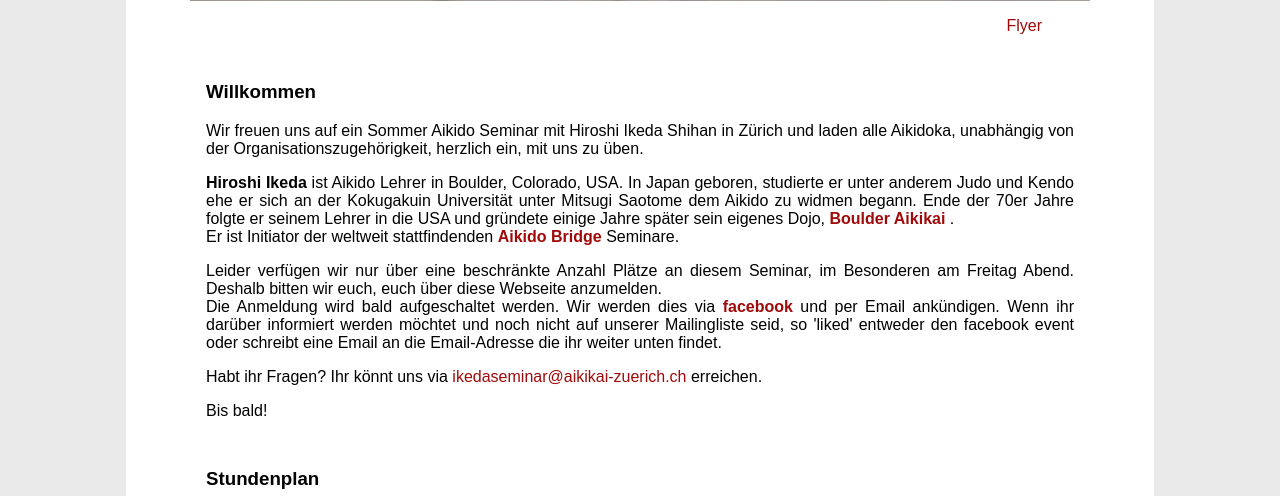
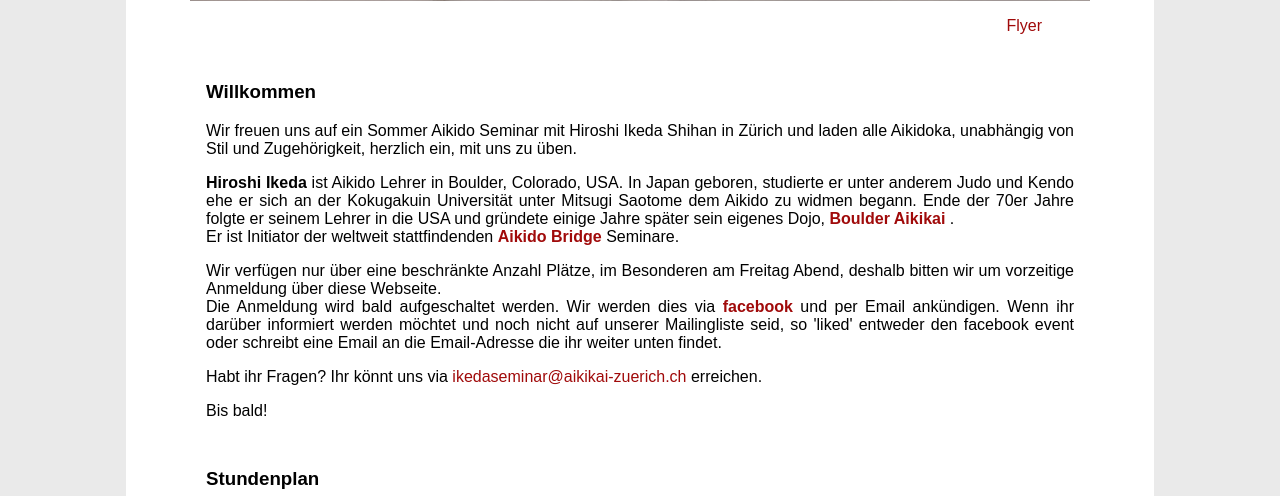
Before and after one commit to michigraber/associationmanager, a Django app: page /de/ in a window 1280 px wide. Shown: the part 460-956 px from the top of the page. Run offline with Django 3.2, Linux system fonts and the light colour scheme.

Commit message:
cosmetic fixes 1.

```diff
--- a/ikedaseminar/templates/welcome.html
+++ b/ikedaseminar/templates/welcome.html
@@ -8,9 +8,9 @@
 <div class="section">
 <a id='Willkommen'></a><h3>Willkommen</h3>
 <p>
-Wir freuen uns auf ein Sommer Aikido Seminar mit Hiroshi Ikeda
-Shihan in Z&uuml;rich und laden alle Aikidoka, unabh&auml;ngig von der
-Organisationszugeh&ouml;rigkeit, herzlich ein, mit uns zu &uuml;ben.
+Wir freuen uns auf ein Sommer Aikido Seminar mit Hiroshi Ikeda Shihan in
+Z&uuml;rich und laden alle Aikidoka, unabh&auml;ngig von Stil und
+Zugeh&ouml;rigkeit, herzlich ein, mit uns zu &uuml;ben.
 </p>
 <p>
 <strong>Hiroshi Ikeda</strong> ist Aikido Lehrer in Boulder, Colorado, USA.
@@ -23,9 +23,9 @@ href='http://www.boulderaikikai.org'> Boulder Aikikai</a>
 href='http://www.aikidobridge.com/'> Aikido Bridge</a></strong> Seminare.
 </p>
 <p>
-Leider verf&uuml;gen wir nur &uuml;ber eine beschr&auml;nkte Anzahl Pl&auml;tze
-an diesem Seminar, im Besonderen am Freitag Abend. Deshalb bitten wir euch,
-euch &uuml;ber diese Webseite anzumelden.<br>
+Wir verf&uuml;gen nur &uuml;ber eine beschr&auml;nkte Anzahl Pl&auml;tze, im
+Besonderen am Freitag Abend, deshalb bitten wir um vorzeitige Anmeldung
+&uuml;ber diese Webseite.<br>
 Die Anmeldung wird bald aufgeschaltet werden. Wir werden dies via <strong><a
 href='https://www.facebook.com/events/1424373427807139/'>facebook</a></strong>
 und per Email ank&uuml;ndigen. Wenn ihr dar&uuml;ber informiert werden
@@ -145,9 +145,9 @@ He is the initiator of the international <strong><a
 href='http://www.aikidobridge.com/'> Aikido Bridge</a></strong> seminars.
 </p>
 <p>
-Unfortunately we can offer only a limited number of places on the mats,
-particularly on Friday evening. Therefore we kindly ask you to register in
-advance through this website.<br>
+We can offer only a limited number of places on the mats, particularly on
+Friday evening. Therefore we kindly ask you to register in advance through this
+website.<br>
 Registration will be online soon.  We will announce it on <strong><a
 href='https://www.facebook.com/events/1424373427807139/'>facebook</a></strong>
 and by email.  In case you would like to get notified about it, please either
```
